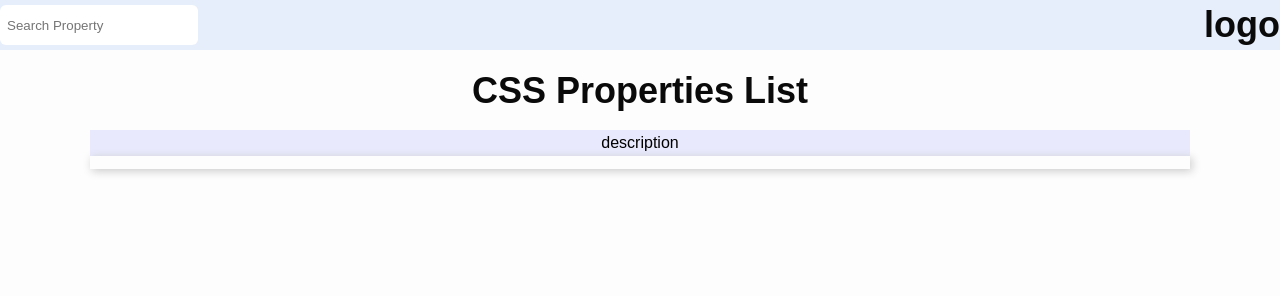
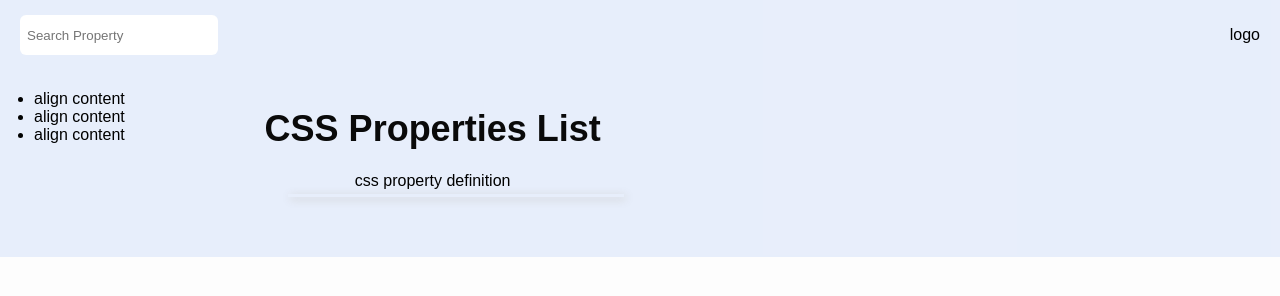
Before and after one commit to SondessLarbi/css-project, a plain HTML site: page index.html in a window 1280 px wide. Drawn offline with Linux system fonts and the light colour scheme; no server answers.

Commit message:
add property list

```diff
--- a/css/main.css
+++ b/css/main.css
@@ -8,14 +8,34 @@ body {
   font-family: "Nunito", sans-serif;
   font-size: 1rem;
 }
-nav {
+
+.header { grid-area: header; }
+.propertyList { grid-area: menu; }
+.container { grid-area: main; }
+.footer { grid-area: footer; }
+
+.bodyStructure {
+    display: grid;
+    grid-template-areas: 'header header header header header header'
+    'menu main main main right right'
+    'menu footer footer footer footer footer';;
+    grid-gap: 10px;
+    padding: 10px;
+    background-color: #3c78e71c;
+
+}
+.propertyList  {
+    margin-left: 24px;
+  }
+.header {
     width: 100%;
-    background-color: #3c78e71c;
     margin-bottom: 20px;
     height: 50px;
     display: flex;
     justify-content: space-between;
     align-items: center;
+    padding: 10px;
+
 }
 #searchProperty {
     width: 212px;
@@ -29,11 +49,10 @@ nav {
     border: 0px;
     border-radius: 6px;
 }
-.description {
+.definition {
     text-align: center;
-    width: 86%;
+    width: 100%;
     margin: auto;
-    background: rgb(232,233,252);
     padding: 4px 8px;
 }
 
@@ -44,34 +63,15 @@ h1 {
    text-align: center;
 }
 .container {
-    /* display: flex; */
-    /* grid-template-columns: repeat(auto-fit, minmax(15rem, 1fr));
-    grid-gap: 1rem;
-    justify-content: center;
-    align-items: center;
-    margin: auto;
-    padding: 1rem 0; */
+    display: flex;
   }
   .property {
-    width: 86%;
+    width: 100%;
     padding: 0% 1% 1% 1%;
     left: 7%;
     position: relative;
     box-shadow: 2px 2px 10px rgba(200,200,200,1);
     margin-bottom: 40px;
-  }
-  .propertyTitle {
-    /* font-size: 25px;
-    margin: 0.50em 0;
-    color: white;
-    box-sizing: border-box;
-    width: 102%;
-    margin-left: -1%;
-    padding: 0px 10px;
-    background-color:#0fbfcf;
-    position: sticky;
-    top: 0;
-    z-index: 1; */
   }
   .TitleAndTry {
     font-size: 25px;
--- a/index.html
+++ b/index.html
@@ -1,5 +1,6 @@
 <!DOCTYPE html>
 <html lang="en">
+
 <head>
     <meta charset="UTF-8" />
     <meta name="viewport" content="width=device-width, initial-scale=1.0" />
@@ -7,64 +8,38 @@
     <link rel="stylesheet" href="css/main.css" />
     <title>CSS Properties</title>
 </head>
+
 <body>
-    <main>
-      <nav>
+    <div class="bodyStructure">
+           <div class="header">
                <div id="searchProperty">
-            <input type="text" id="searchPropertyInput" placeholder="Search Property"/>
+                <input type="text" id="searchPropertyInput" placeholder="Search Property" />
             </div>
-        <!-- <div class="propList"></div> -->
+            <div>logo</div>
+        </div>
+        <div class="propertyList">
+            <ul>
+                <li>align content</li>
+                <li>align content</li>
+                <li>align content</li>
+            </ul>
+        </div>
+        <div class="container">
 
-        <!-- <div><h1>CSSProps</h1></div> -->
-<!-- <img src="" alt=""> -->
-<div><h1>logo</h1></div>
-      </nav>
-
-      <div class="container">
+            <div>
                 <h1>CSS Properties List </h1>
-        <div class="description">description</div>
+                <div class="definition">css property definition</div>
                 <div class="property">
-            <div class="propertyList"></div>
+                    <div class="propertyDefinition"></div>
                     <div class="propertyValue"></div>
-        </div>
-
-
-            <!-- <ul>
-                <li>align-content Property</li>
-                <li>hhhhhh</li>
-                <li>hhhhhh</li>
-                <li>hhhhhh</li>
-                <li>hhhhhh</li>
-                <li>hhhhhh</li>
-            </ul> -->
-
-
-
-        <!-- <div class="PropertySection">
-          <h1>CSS Properties List </h1>
-          <div class="description"> hdhhdhdhhdhdhdhhdhdhhdhdhdhdh</div>
-          <div class="propertySection">
-              <h2>align-content property</h2>
-              <div class="propDescription">
-                <p>definition</p>
-                <p>CSS align-content property aligns the content vertically (along cross/block/column axis) within a container. The container adjusts its padding so as to align the content vertically. We are using a flex container.</p>
-              </div>
-              <div class="valuesCont">
-                  <p>proprety value</p>
-                  <p>normal</p>
-                  <p>baseline</p>
-                  <p>center</p>
-                  <p>stretch</p>
-                  <p>flex-start</p>
-                  <p>flex-end</p>
-                  <p>space-between</p>
-                  <p>space-around</p>
-                  <p>space-evenly</p>
-              </div> -->
                 </div>
             </div>
         </div>
-    </main>
+        <div class="footer"></div>
+        </div>
+        </div>
+    </div>
     <script src="js/app.js"></script>
 </body>
+
 </html>
--- a/js/app.js
+++ b/js/app.js
@@ -2,28 +2,23 @@
 
 
 
-let PropertyList = document.querySelector(".propertyList")
+let propertyDefinition = document.querySelector(".propertyDefinition")
 let PropertyValue = document.querySelector(".propertyValue")
 let propList = document.querySelector(".propList")
 
+// fetch("../data.json")
+// .then(function(res){
+//     return res.json
+// })
+// .then(function(data){
+//     console.log(data)
+// })
 fetch('https://f7daacb2-ea37-4c20-9719-dc271658afb7.mock.pstmn.io/v7/property')
-.then((response)=> response.json())
-.then((properties)=>{
+    .then((response) => response.json())
+    .then((properties) => {
         let output = ""
         let outputProperty = ""
-let  outputList = ""
-
-//     properties.map(proplist => {
-//         (output += `
-//         <div>
-//   <p class="propertyTitle">${proplist.name}</p>
-
-//   </div>
-// </div>
-// `
-// )})
-// propList.innerHTML = outputList
-
+        let outputList = ""
 
         properties.map(Property => {
             (output += `
@@ -38,7 +33,7 @@ let  outputList = ""
               `
             )
 
-                Property.propertyValue.forEach(value=>{
+            Property.propertyValue.forEach(value => {
                 (outputProperty += `
                     <div>
               <div class="propValue">
@@ -50,12 +45,12 @@ let  outputList = ""
             `)
             })
 
-              PropertyList.innerHTML = output
+propertyDefinition.innerHTML = output
             PropertyValue.innerHTML = outputProperty
 
         });
 
     })
-      .catch(function(error){
+    .catch(function (error) {
         console.error(error);
     });
```
Also changed, not shown: js/propertyList.js (added, +26 -0 lines). Lines whose indentation alone changed are shown as unchanged.
